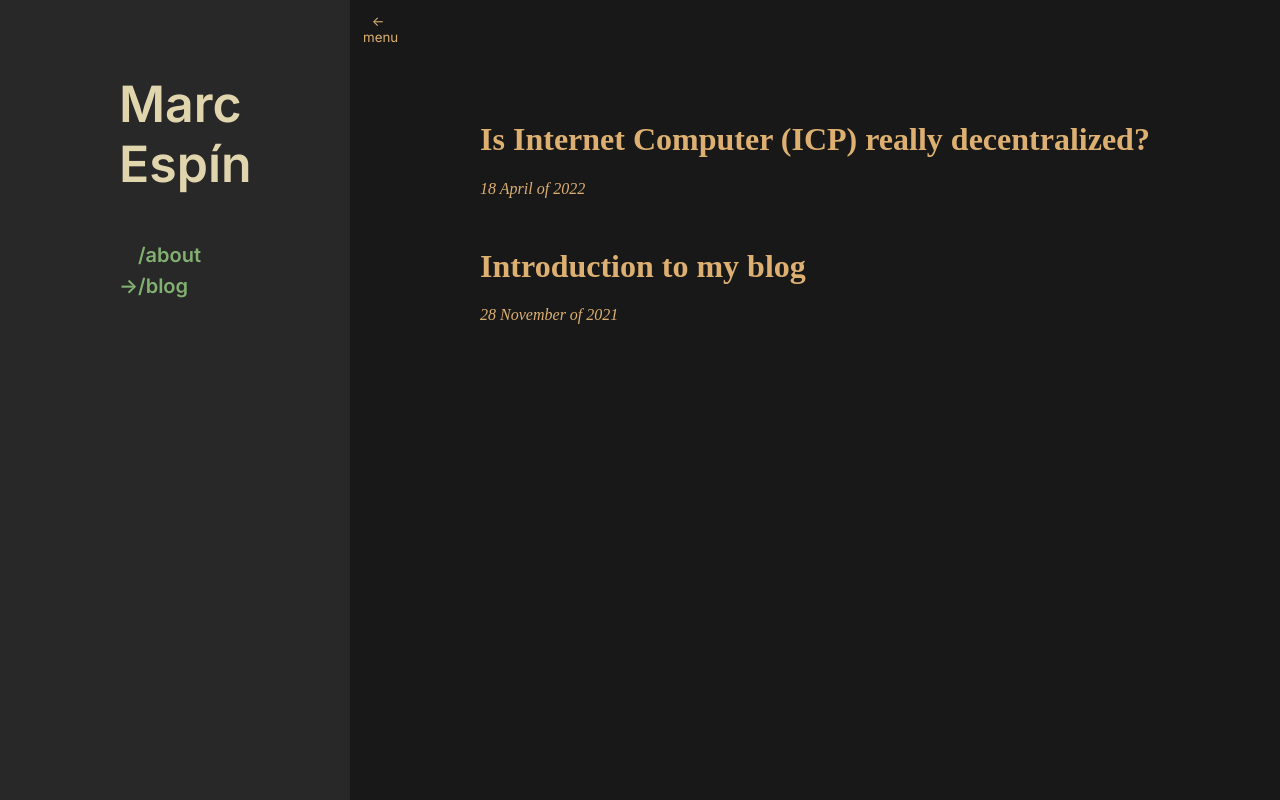
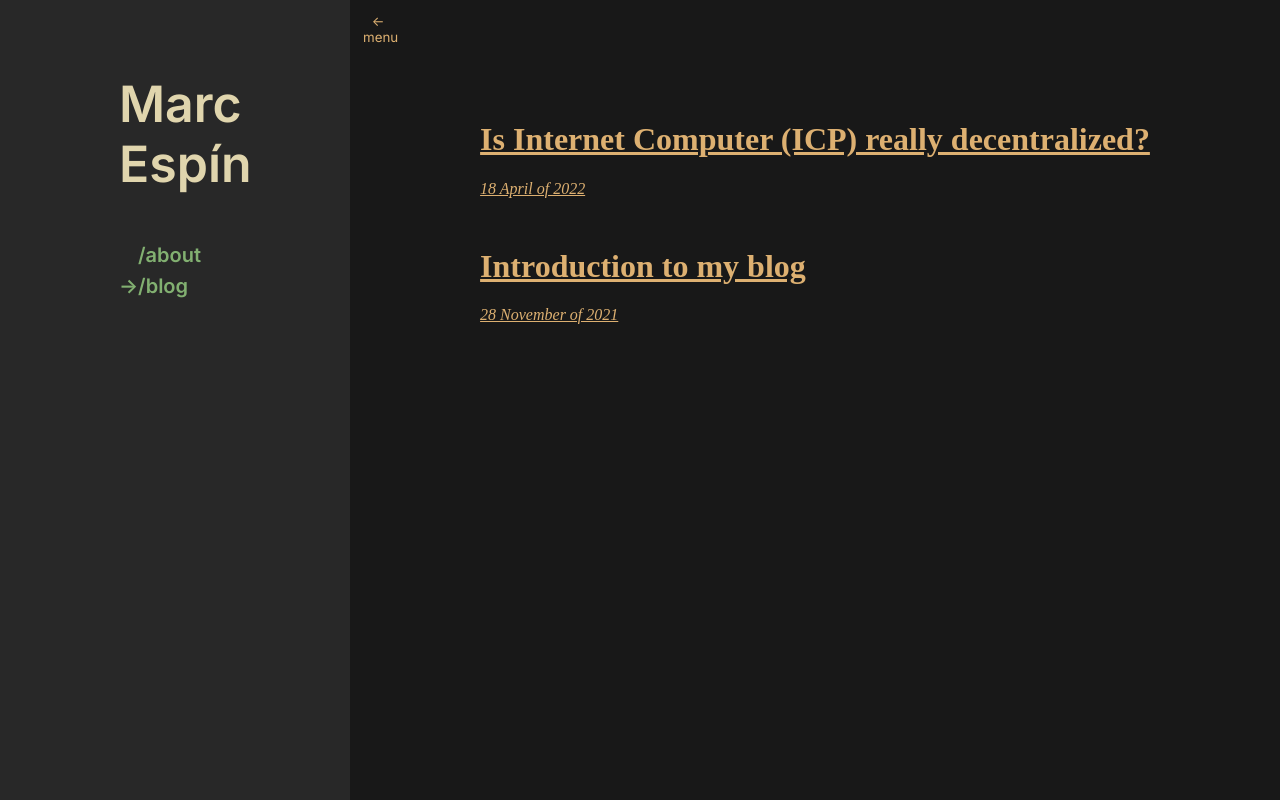
Before and after one commit to marc2332/portfolio, a Next.js app: page /blog in a window 1280 px wide. Built offline with nearby package versions, Linux system fonts and the light colour scheme; a web font is replaced by a local one.

Commit message:
feat: Updated dependencies

```diff
--- a/components/styles.module.css
+++ b/components/styles.module.css
@@ -100,6 +100,10 @@ div.postCard {
   cursor: pointer;
 }
 
+div.postCard a {
+  color: unset;
+}
+
 div.postCard:hover > * {
     text-decoration: underline
 }
--- a/pages/blog/[slug].tsx
+++ b/pages/blog/[slug].tsx
@@ -20,7 +20,7 @@ export default function Post({ content, data: { title, date } }) {
           <i>{date}</i>
           <br/>
           <br/>
-          <ReactMarkdown plugins={[highlight]}>{content}</ReactMarkdown>
+          <ReactMarkdown remarkPlugins={[highlight]}>{content}</ReactMarkdown>
         </div>
       </div>
     </>
```
Also changed, not shown: package.json (+9 -9 lines), 1 other file (tests, documents, lock files or other folders).
